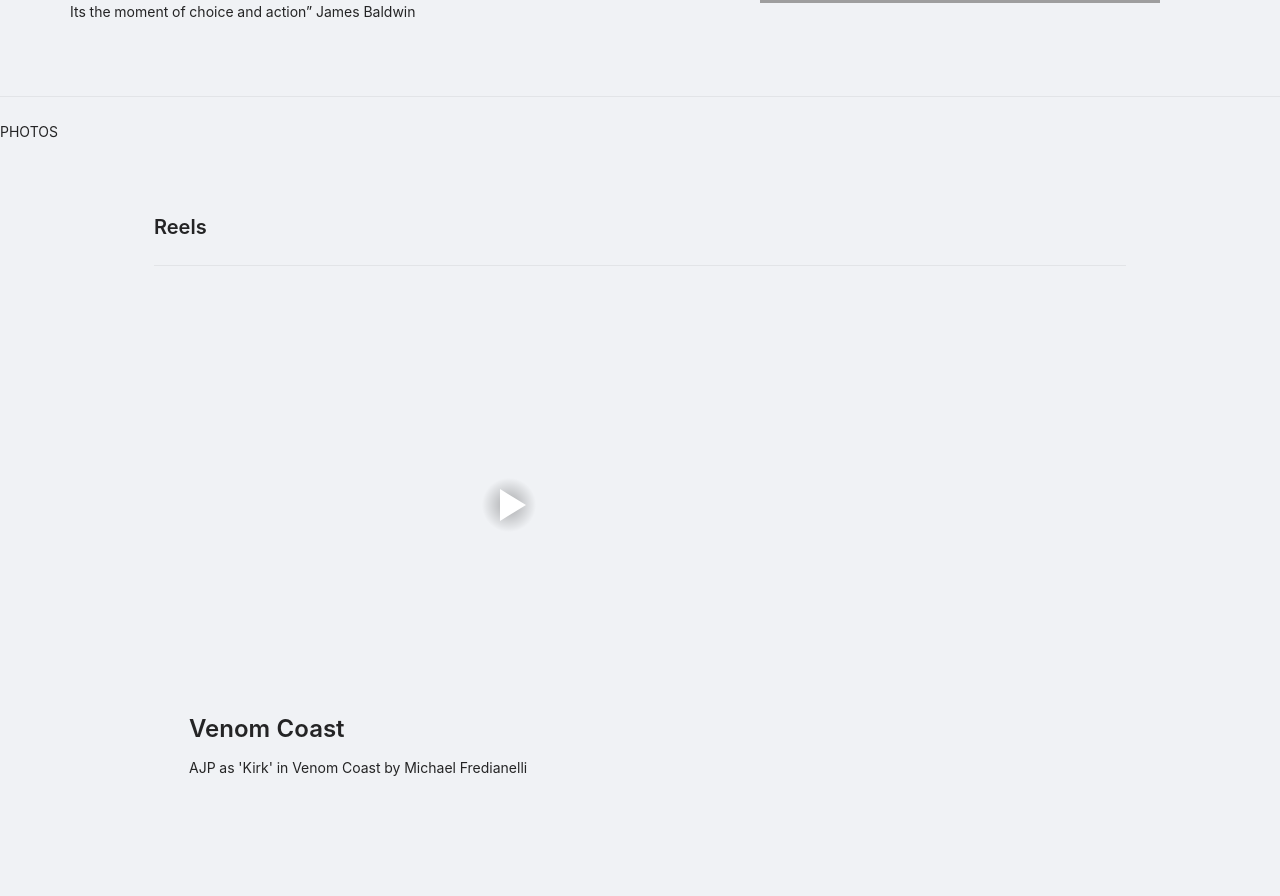
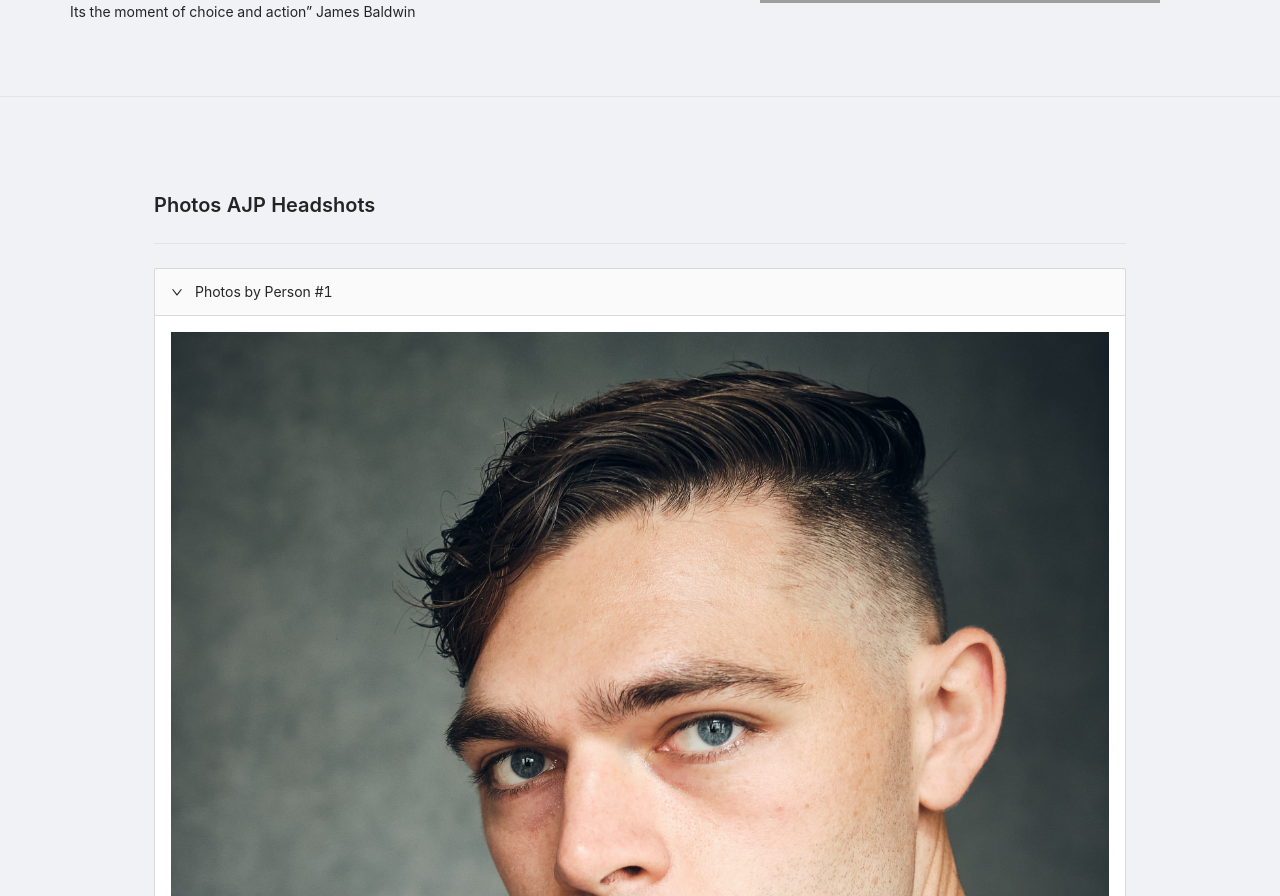
Before and after one commit to sbronicki/generic-portfolio-components, a React (Create React App) app: page / in a window 1280 px wide. Shown: the part 1167-2063 px from the top of the page. Built offline with nearby package versions, Linux system fonts and the light colour scheme; no server answers; grey boxes are pictures that could not be loaded.

Commit message:
photos almost good - needs styling

```diff
--- a/src/App.tsx
+++ b/src/App.tsx
@@ -136,13 +136,13 @@ const appConfig: config = {
     description: "AJP Headshots",
     photos: [
       {
-        title: "Photos by Person #1",
+        panelHeader: "Photos by Person #1",
         description: "Short description of the photos in this batch",
         default: true,
         photos: [{ img: TempAbout }, { img: TempAuthor }],
       },
       {
-        title: "Photos by Person #2",
+        panelHeader: "Photos by Person #2",
         description: "Short description of the photos in this batch",
         photos: [{ img: TempActor }, { img: TempContact }],
       },
@@ -286,7 +286,7 @@ interface Reel {
 }
 interface Batch {
   photos: Photo[];
-  title?: string;
+  panelHeader?: string;
   description?: string;
   default?: boolean;
 }
--- a/src/Components/Photos/index.tsx
+++ b/src/Components/Photos/index.tsx
@@ -1,25 +1,58 @@
+import { Carousel, Collapse, Image } from "antd";
 import React from "react";
+import Section from "../Section";
+
+const { Panel } = Collapse;
 
 interface PhotoProps {
   title: string;
   description?: string;
   photos: Batch[];
 }
-
 interface Batch {
   photos: Photo[];
-  title?: string;
+  panelHeader?: string;
   description?: string;
   default?: boolean;
 }
-
 interface Photo {
   img: string;
 }
+interface PhotoSectionProps {
+  batches: Batch[];
+}
 
 const Photos = ({ title, description, photos }: PhotoProps) => {
-  console.log({ title, description, photos });
-  return <>PHOTOS</>;
+  return (
+    <Section
+      navId="photos"
+      title={title}
+      message={description}
+      content={<PhotoSection batches={photos} />}
+    />
+  );
+};
+
+const PhotoSection = ({ batches }: PhotoSectionProps) => {
+  return (
+    <Collapse accordion defaultActiveKey={["batch-0"]}>
+      {batches.map((batch, i) => {
+        return (
+          <Panel header={batch.panelHeader} key={`batch-${i}`}>
+            <Carousel>
+              {batch.photos.map((photo, j) => {
+                return (
+                  <div>
+                    <Image preview={false} key={`photo-${j}`} src={photo.img} />
+                  </div>
+                );
+              })}
+            </Carousel>
+          </Panel>
+        );
+      })}
+    </Collapse>
+  );
 };
 
 export default Photos;
--- a/src/Components/Section/index.tsx
+++ b/src/Components/Section/index.tsx
@@ -52,9 +52,7 @@ const Section = ({
         span={img ? 12 : 24}
       >
         <Title level={4}>
-          {icon}
-          {title}
-          {message}
+          {icon} {title} {message}
         </Title>
         {(icon || title || message) && <Divider />}
         <Text>{content}</Text>
```
